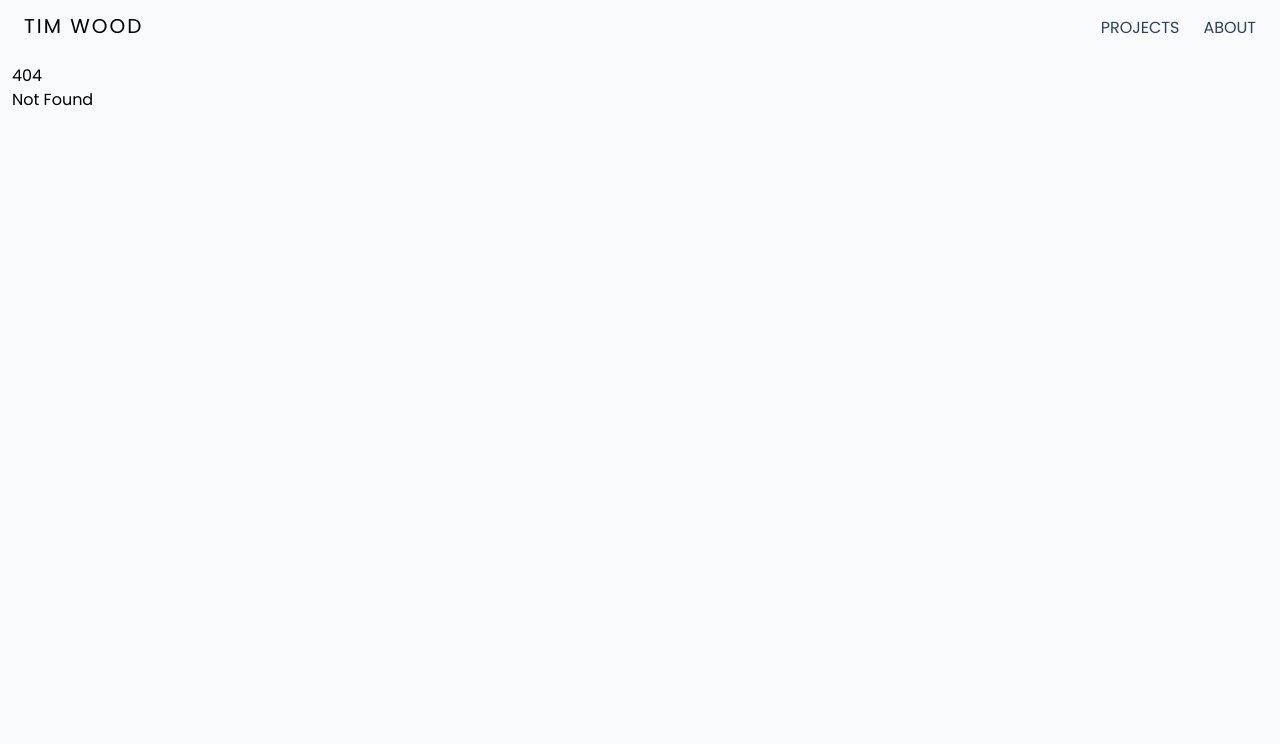
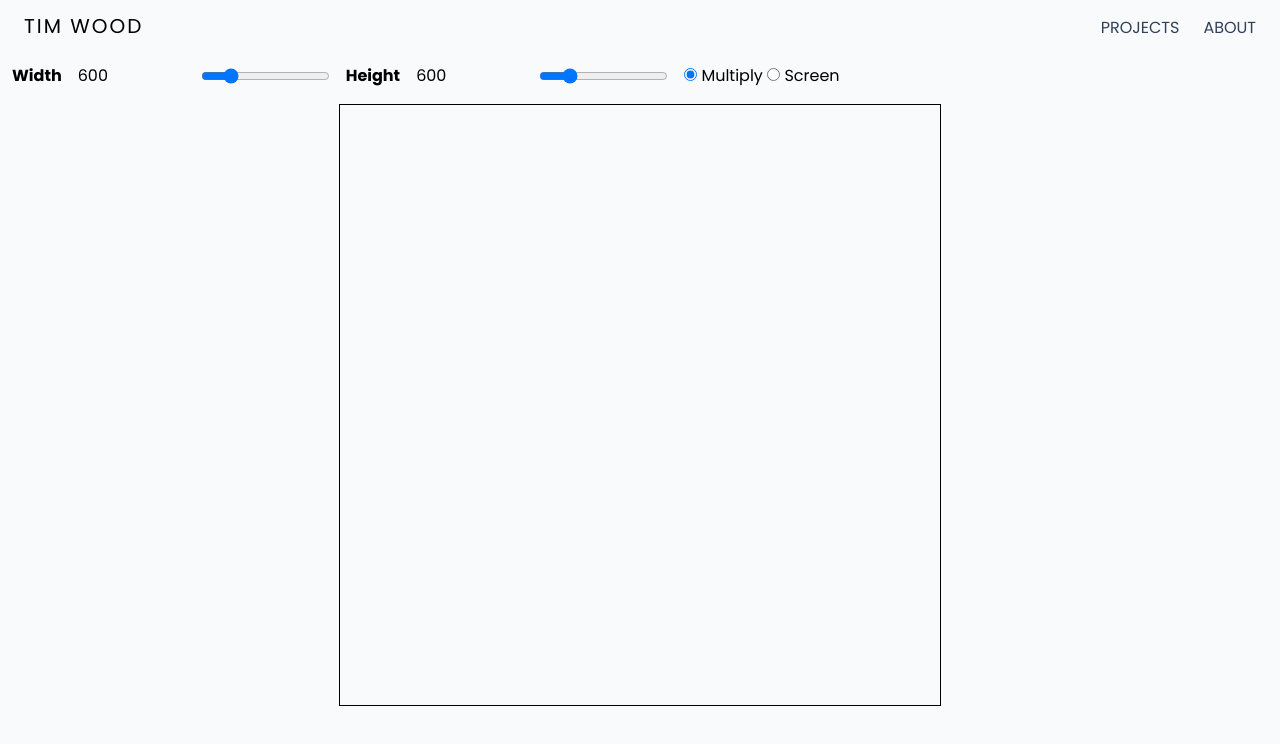
Before and after one commit to timrwood/portfolio, a SvelteKit app: page /stipple in a window 1280 px wide. Before the commit this address had no page. Shown: the top 744 px of the page. Built offline with nearby package versions, Linux system fonts and the light colour scheme.

Commit message:
Start stipple

```diff
--- /dev/null
+++ b/src/routes/stipple/+page.svelte
@@ -0,0 +1,39 @@
+<script lang="ts">
+  import { page } from '$app/state';
+  import { replaceState } from '$app/navigation';
+
+  let width = $state(page.url.searchParams.get('w') ?? 600);
+  let height = $state(page.url.searchParams.get('h') ?? 600);
+  let mode = $state('multiply');
+
+  $effect(() => {
+    page.url.searchParams.set('w', `${width}`);
+    page.url.searchParams.set('h', `${height}`);
+    page.url.searchParams.set('m', mode);
+    replaceState(page.url, page.state);
+  });
+</script>
+
+<div class="flex gap-4 pb-4">
+  <div class="font-bold">Width</div>
+  <input type="number" bind:value={width} min="0" max="3000" step="20" />
+  <input type="range" bind:value={width} min="0" max="3000" step="20" />
+  <div class="font-bold">Height</div>
+  <input type="number" bind:value={height} min="0" max="3000" step="20" />
+  <input type="range" bind:value={height} min="0" max="3000" step="20" />
+
+  <div>
+    <label>
+      <input type="radio" name="mode" value="multiply" bind:group={mode} />
+      Multiply
+    </label>
+    <label>
+      <input type="radio" name="mode" value="screen" bind:group={mode} />
+      Screen
+    </label>
+  </div>
+</div>
+
+<div class="flex justify-center">
+  <canvas class="max-w-full border-1" {width} {height}></canvas>
+</div>
```
